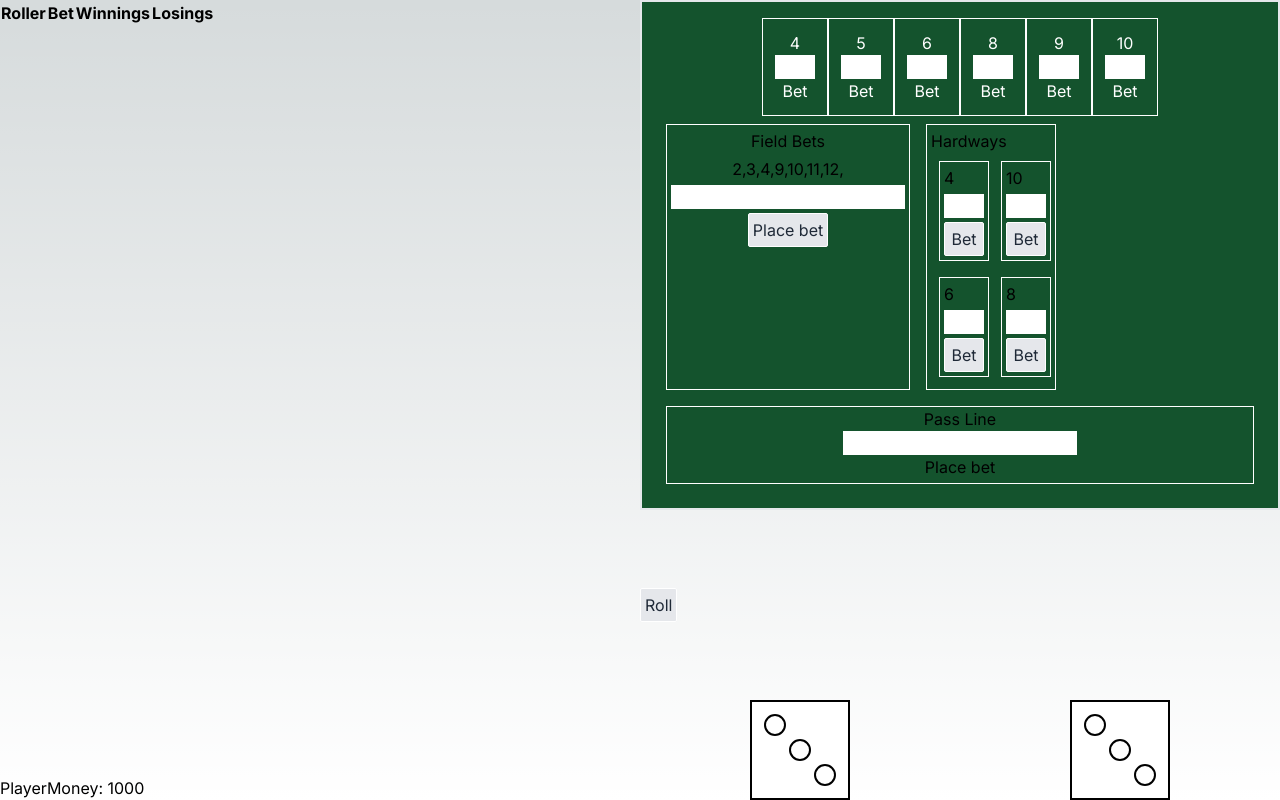
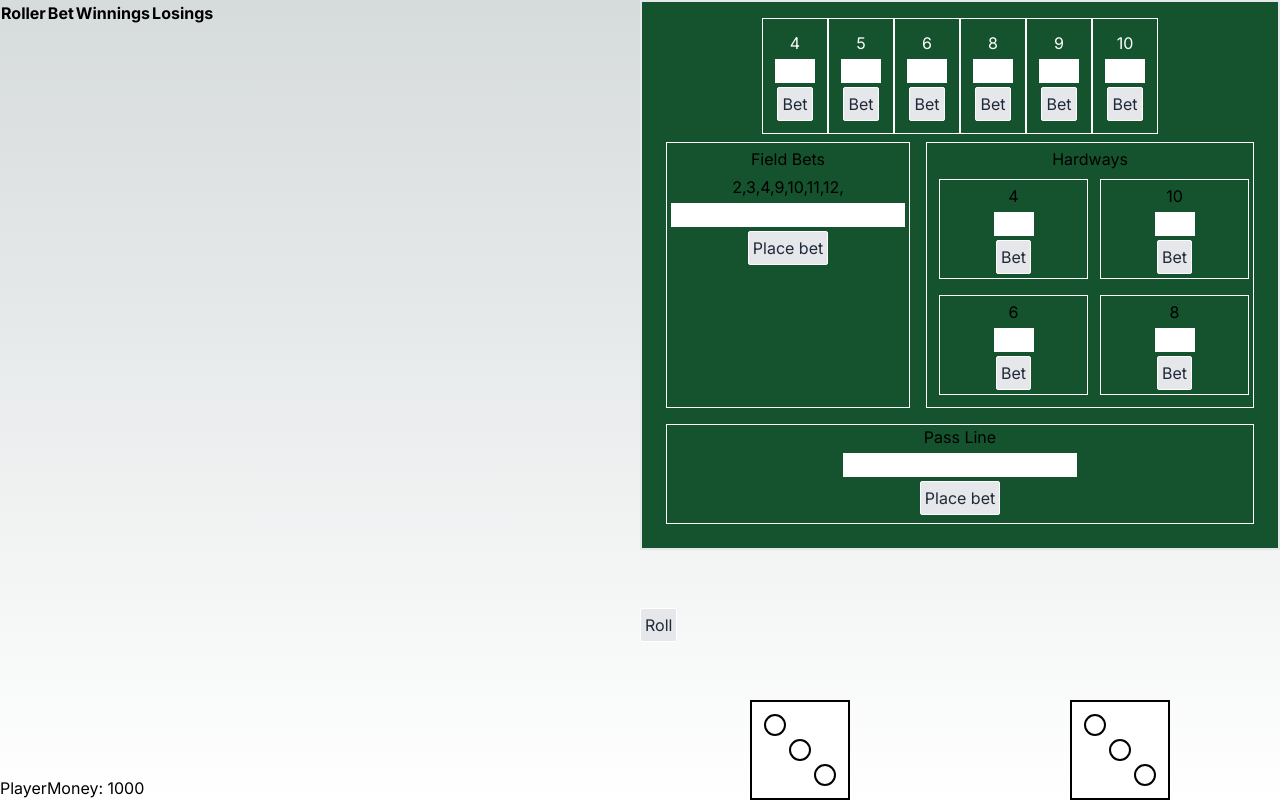
Before and after one commit to ssmith323/craps, a Next.js app: page / in a window 1280 px wide. Built offline with nearby package versions, Linux system fonts and the light colour scheme.

Commit message:
moving files

```diff
--- a/src/app/component/FieldBets.tsx
+++ b/src/app/component/Mat/FieldBets.tsx
@@ -1,7 +1,7 @@
 import { useContext, useState } from "react";
-import { FIELD_BETS } from "../context/bets";
-import { UserContext } from "../context/UserContext";
-import { Button } from "./Button";
+import { FIELD_BETS } from "../../context/bets";
+import { UserContext } from "../../context/UserContext";
+import { Button } from "../Button";
 
 export const FieldBets = () => {
   const [bet, setBet] = useState<string | null>();
--- a/src/app/component/Hardways/Hardway.tsx
+++ b/src/app/component/Mat/Hardways/Hardway.tsx
@@ -1,7 +1,7 @@
 import { UserContext } from "@/app/context/UserContext";
 import { FC, useContext, useState } from "react";
-import { Chip } from "../Chip";
-import { Button } from "../Button";
+import { Chip } from "../../Chip";
+import { Button } from "../../Button";
 
 interface HardwayProps {
   hardway: number;
@@ -29,7 +29,7 @@ export const Hardway: FC<HardwayProps> = ({ hardway }) => {
   };
 
   return (
-    <div className="relative flex flex-col m-2 p-1 border border-white space-y-1">
+    <div className="relative flex flex-col m-2 p-1 border border-white space-y-1 grow items-center">
       <div>{hardway}</div>
       <input
         className="text-black w-10"
--- a/src/app/component/Hardways/index.tsx
+++ b/src/app/component/Mat/Hardways/index.tsx
@@ -2,13 +2,13 @@ import { Hardway } from "./Hardway";
 
 export const Hardways = () => {
   return (
-    <div className="border border-white p-1 m-2 flex flex-col">
+    <div className="border border-white items-center p-1 m-2 flex flex-col grow">
       <h3>Hardways</h3>
-      <div className="flex space-x-1">
+      <div className="flex space-x-1 w-full">
         <Hardway hardway={4} />
         <Hardway hardway={10} />
       </div>
-      <div className="flex space-x-1">
+      <div className="flex space-x-1 w-full">
         <Hardway hardway={6} />
         <Hardway hardway={8} />
       </div>
--- a/src/app/component/PassLine.tsx
+++ b/src/app/component/Mat/PassLine.tsx
@@ -1,7 +1,8 @@
 import { useContext, useState } from "react";
-import { UserContext } from "../context/UserContext";
-import { GameContext } from "../context/GameContext";
-import { Chip } from "./Chip";
+import { UserContext } from "../../context/UserContext";
+import { GameContext } from "../../context/GameContext";
+import { Chip } from "../Chip";
+import { Button } from "../Button";
 
 export const PassLine = () => {
   const [bet, setBet] = useState<string | null>();
@@ -36,7 +37,7 @@ export const PassLine = () => {
   };
 
   return (
-    <div className="relative flex flex-col items-center m-2 border border-white">
+    <div className="relative flex flex-col items-center m-2 border border-white space-y-1">
       <h3 className="text-bold">Pass Line</h3>
 
       {!point && (
@@ -47,7 +48,7 @@ export const PassLine = () => {
             type="number"
             value={bet ?? ""}
           />
-          <button onClick={placeBet}>Place bet</button>
+          <Button onClick={placeBet}>Place bet</Button>
         </>
       )}
       {point && pass && (
@@ -58,7 +59,7 @@ export const PassLine = () => {
             type="number"
             value={oddsBet ?? ""}
           />
-          <button onClick={addOdds}>Add odds</button>
+          <Button onClick={addOdds}>Add odds</Button>
         </>
       )}
       <Chip bet={pass} />
--- a/src/app/component/PlaceBets.tsx
+++ b/src/app/component/Mat/PlaceArea/PlaceBets.tsx
@@ -1,5 +1,7 @@
 import { FC, useContext, useState } from "react";
-import { UserContext } from "../context/UserContext";
+import { UserContext } from "../../../context/UserContext";
+import { Button } from "../../Button";
+import { Chip } from "../../Chip";
 interface NumberProps {
   number: number; //"4" | "5" | "6" | "8" | "9" | "10";
   isPoint: boolean;
@@ -27,7 +29,7 @@ export const PlaceBet: FC<NumberProps> = ({ number, isPoint }) => {
     setBet("");
   };
   return (
-    <div className="relative flex flex-col border border-white text-white justify-between items-center p-3">
+    <div className="relative flex flex-col border border-white text-white justify-between items-center p-3 space-y-1">
       <div>{number}</div>
       {isPoint && (
         <div className="absolute top-0 left-0 bg-white border rounded-full text-gray-800">
@@ -40,16 +42,8 @@ export const PlaceBet: FC<NumberProps> = ({ number, isPoint }) => {
         type="number"
         value={bet ?? ""}
       />
-      <button onClick={placeBet}>Bet</button>
-      {(bets as any)[`place${number}`] &&
-        (bets as any)[`place${number}`] > 0 && (
-          <button
-            className="absolute top-0 right-0 rounded-full w-8 h-8 bg-red-700 border border-gray-800 text-center"
-            onClick={removeBet}
-          >
-            {(bets as any)[`place${number}`]}
-          </button>
-        )}
+      <Button onClick={placeBet}>Bet</Button>
+      <Chip bet={(bets as any)[`place${number}`]} removeBet={removeBet} />
     </div>
   );
 };
--- a/src/app/component/Place.tsx
+++ b/src/app/component/Mat/PlaceArea/index.tsx
@@ -1,6 +1,6 @@
 import { useContext } from "react";
-import { GameContext } from "../context/GameContext";
-import { PLACE_BETS } from "../context/bets";
+import { GameContext } from "../../../context/GameContext";
+import { PLACE_BETS } from "../../../context/bets";
 import { PlaceBet } from "./PlaceBets";
 
 export const Place = () => {
--- a/src/app/component/Mat.tsx
+++ b/src/app/component/Mat/index.tsx
@@ -1,6 +1,6 @@
 import { FieldBets } from "./FieldBets";
 import { PassLine } from "./PassLine";
-import { Place } from "./Place";
+import { Place } from "./PlaceArea";
 import { Hardways } from "./Hardways";
 
 export const Mat = () => {
```
